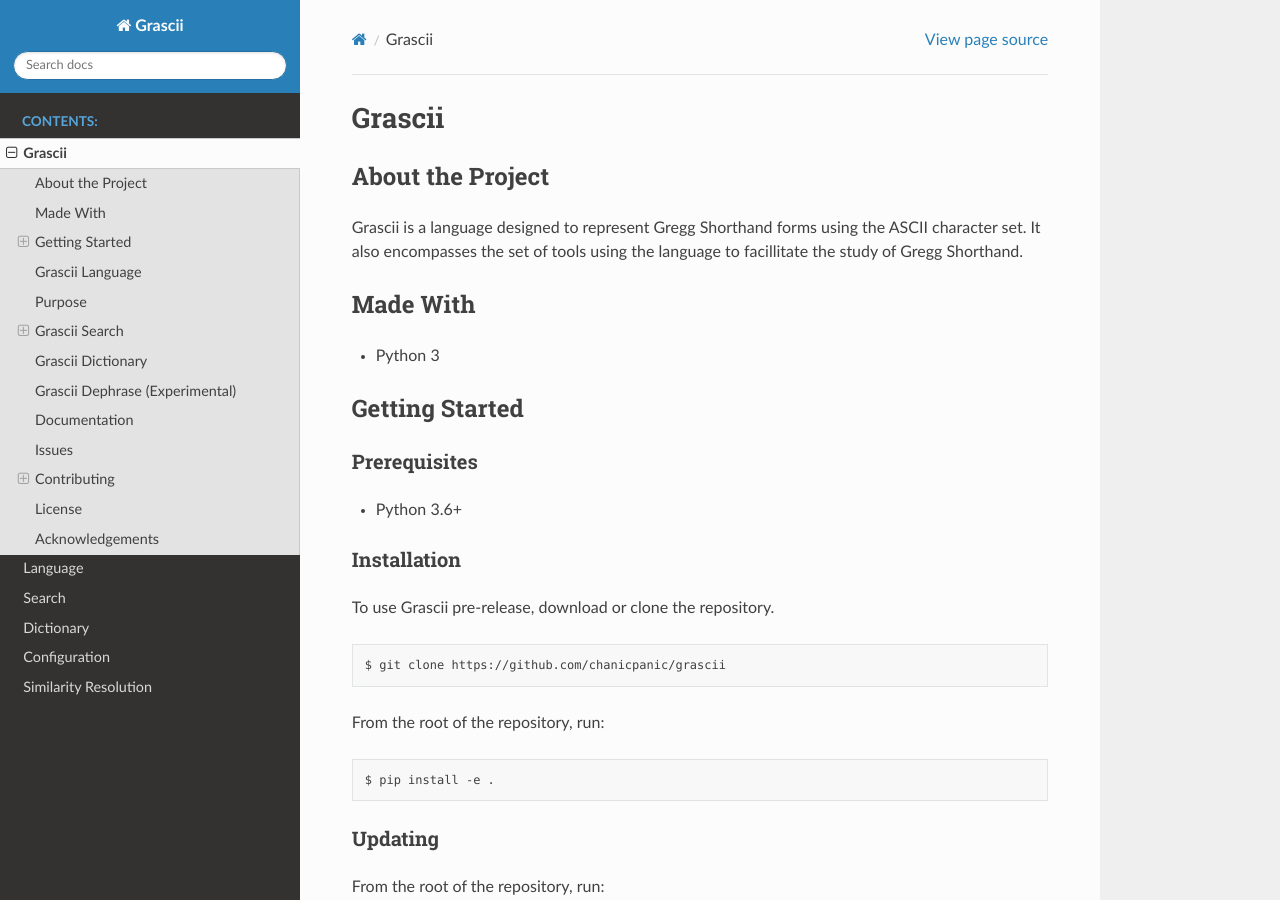
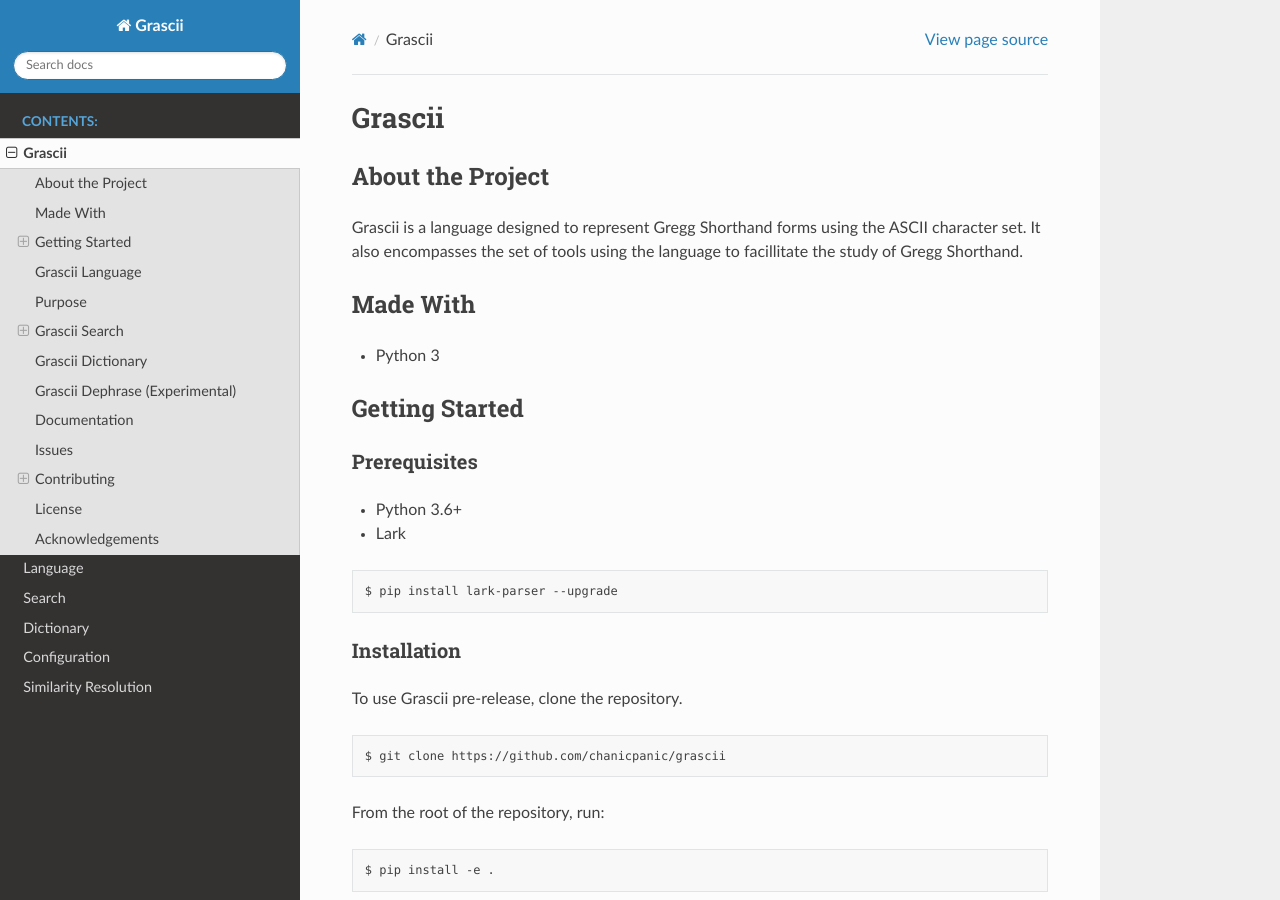
Before and after one commit to grascii/grascii, a Sphinx documentation site: the page built from docs/README.rst, in a window 1280 px wide and 900 px high. Built offline with Sphinx 7.4.7 and the Read the Docs theme 2.0.0, drawn with Linux system fonts in a browser that asks for light colours.

Commit message:
Fix setup instructions

```diff
--- a/docs/README.rst
+++ b/docs/README.rst
@@ -20,11 +20,16 @@
 =============
 
 - Python 3.6+
+- Lark
+
+::
+
+  $ pip install lark-parser --upgrade
 
 Installation
 ============
 
-To use Grascii pre-release, download or clone the repository.
+To use Grascii pre-release, clone the repository.
 
 ::
 
```
